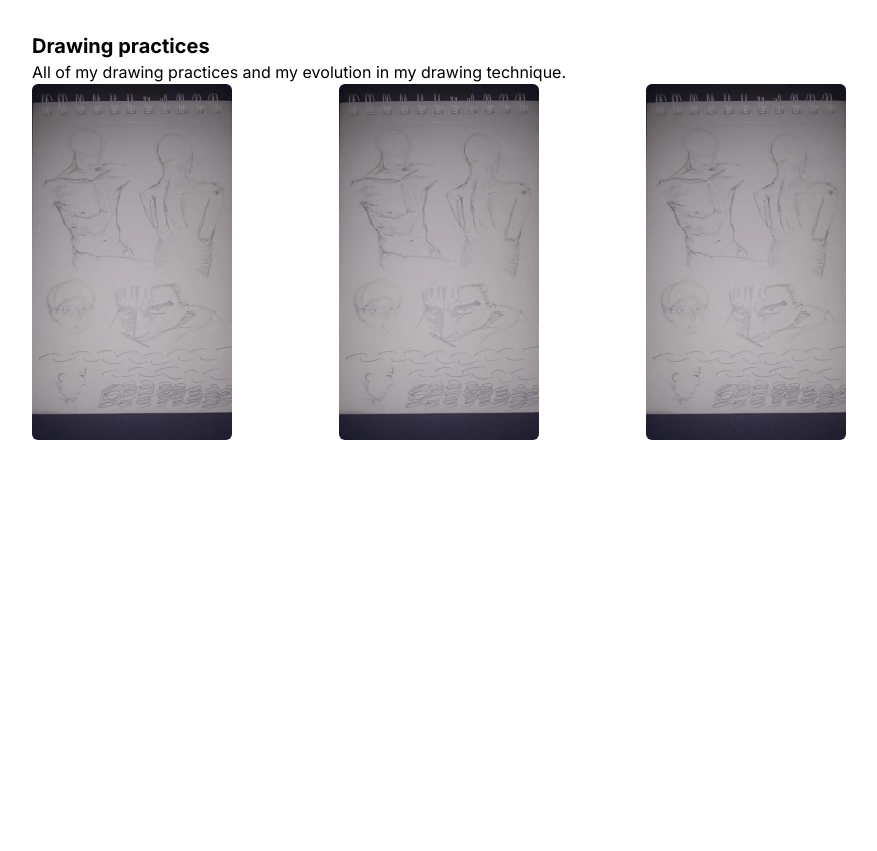
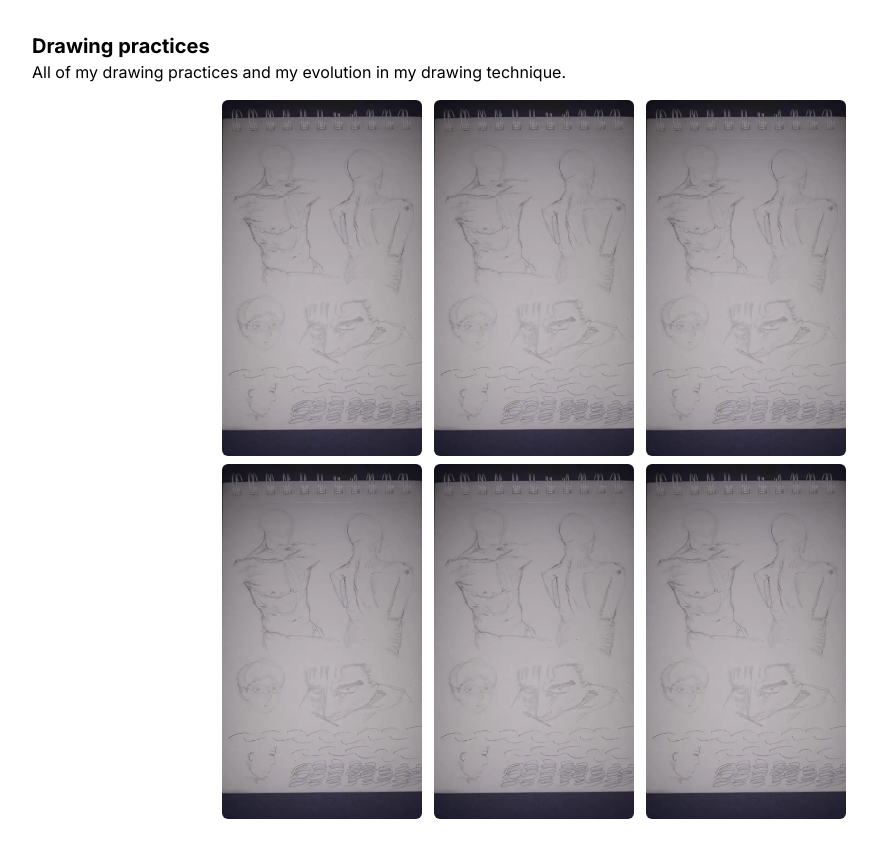
Before and after one commit to Hctor11/drawing-consistency, a Next.js app: page / in a window 1280 px wide. Shown: the whole page, without its empty margins (0-877 px from the left). Before the commit the page ends 800 px from the top, so only its background shows below. Built offline with nearby package versions, Linux system fonts and the light colour scheme.

Commit message:
[add] almost finished

```diff
--- a/app/page.tsx
+++ b/app/page.tsx
@@ -3,9 +3,15 @@ import Gallery from "@/components/Gallery";
 export default function Home() {
   return (
     <main className="min-h-screen justify-between p-2 sm:p-4 md:p-6 lg:p-8">
-     <h1 className="font-bold text-xl">Drawing practices</h1>
-     <p>All of my drawing practices and my evolution in my drawing technique.</p>
-     <Gallery/>
+      <header className="mb-4">
+        <h1 className="font-bold text-xl">Drawing practices</h1>
+        <p>
+          All of my drawing practices and my evolution in my drawing technique.
+        </p>
+      </header>
+      <main className="flex justify-center items-center">
+        <Gallery />
+      </main>
     </main>
   );
 }
--- a/components/Gallery.tsx
+++ b/components/Gallery.tsx
@@ -1,16 +1,35 @@
-import { ENTRIES } from "@/util/Data"
-import Image from "next/image"
+import { ENTRIES } from "@/util/Data";
+import Image from "next/image";
 
 const Gallery = () => {
   return (
     <div className="columns-1 gap-2 sm:columns-2 sm:gap-3 md:columns-3 lg:columns-4 [&>img:not(:first-child)]:mt-8">
-      {ENTRIES.map((item)=>(
+      {ENTRIES.map((item) => (
         <>
-          <Image src={item.image}  width={200} height={300} alt={item.description} className="rounded-md" />
+          <div className="group relative mb-2">
+            <Image
+              className="rounded-md object-cover"
+              src={item.image}
+              width={200}
+              height={300}
+              alt={item.description}
+            />
+            <div className=" rounded-md absolute p-10 top-0 left-0 w-full h-0 flex flex-col justify-center items-center bg-zinc-800 opacity-0 group-hover:h-full group-hover:opacity-100 duration-500">
+              <h1 className="text-xs text-white mb-4">{item.description}</h1>
+              <h2 className="text-xs text-zinc-400">{item.date}</h2>
+            </div>
+          </div>
+          {/* <Image
+            src={item.image}
+            width={200}
+            height={300}
+            alt={item.description}
+            className="rounded-md"
+          /> */}
         </>
       ))}
     </div>
-  )
-}
+  );
+};
 
-export default Gallery
+export default Gallery;
--- a/util/Data.ts
+++ b/util/Data.ts
@@ -20,4 +20,19 @@ export const ENTRIES: Image[] = [
     image: "/practices/01.webp",
     description: "trying body anatomy and later some anime.",
   },
+  {
+    date: "2024-march-01",
+    image: "/practices/01.webp",
+    description: "trying body anatomy and later some anime.",
+  },
+  {
+    date: "2024-march-01",
+    image: "/practices/01.webp",
+    description: "trying body anatomy and later some anime.",
+  },
+  {
+    date: "2024-march-01",
+    image: "/practices/01.webp",
+    description: "trying body anatomy and later some anime.",
+  },
 ];
```
